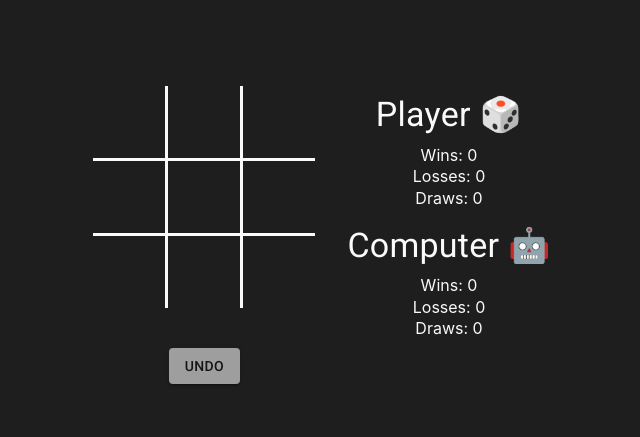
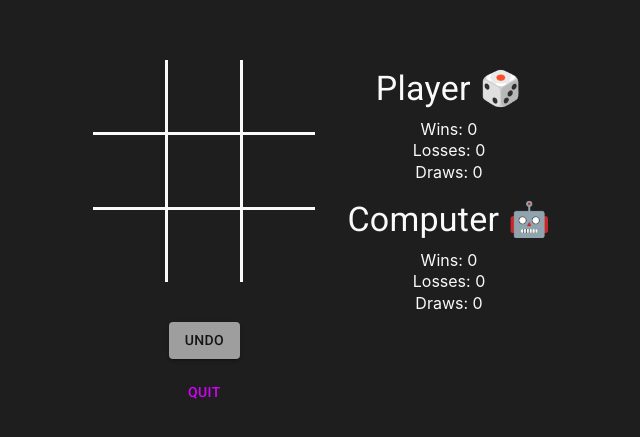
Before and after one commit to rndware/tic-tac-toe-react, a React (Create React App) app: page /game in a window 1280 px wide. Shown: the part 145-582 px from the top of the page, without its empty margins (318-958 px from the left). Built offline with nearby package versions, Linux system fonts and the light colour scheme; what react-slotify would draw is missing.

Commit message:
Add quit button and refactor sass

```diff
--- a/src/components/game-controls/GameControls.module.scss
+++ b/src/components/game-controls/GameControls.module.scss
@@ -1,3 +1,11 @@
+@import "../../themes/_variables.scss";
+
 .GameControls {
   padding: 40px 0;
+  display: inline-flex;
+  flex-direction: column;
+
+  button:last-of-type {
+    margin-top: $buttonSpacer;
+  }
 }
--- a/src/components/game-controls/GameControls.tsx
+++ b/src/components/game-controls/GameControls.tsx
@@ -7,6 +7,7 @@ import styles from "./GameControls.module.scss";
 interface GameControlProps {
   copy: I18nCopy;
   onUndo: (e: MouseEvent) => void;
+  onQuit: (e: MouseEvent) => void;
   disabled: boolean;
 }
 
@@ -19,6 +20,9 @@ const GameControls = (props: GameControlProps) => (
     >
       {props.copy.undo}
     </Button>
+    <Button onClick={props.onQuit} color="secondary" disabled={props.disabled}>
+      {props.copy.quit}
+    </Button>
   </div>
 );
 
--- a/src/components/game-over-banner/GameOverBanner.module.scss
+++ b/src/components/game-over-banner/GameOverBanner.module.scss
@@ -26,7 +26,7 @@
     flex-direction: column;
 
     button:last-of-type {
-      margin-top: 15px;
+      margin-top: $buttonSpacer;
     }
   }
 }
--- a/src/containers/GameControlsContainer.tsx
+++ b/src/containers/GameControlsContainer.tsx
@@ -1,12 +1,15 @@
 import React from "react";
+import { useNavigate } from "react-router-dom";
+import { useTranslation } from "react-i18next";
+
 import { useAppDispatch, useAppSelector } from "../app/hooks";
 import GameControls from "../components/game-controls";
 import { getGameMode } from "../reducers/GameSlice";
 import { undoInteraction } from "../reducers/GameSlice";
-import { useTranslation } from "react-i18next";
 import { Mode } from "../types/game";
 
 const GameControlsContainer = () => {
+  const navigate = useNavigate();
   const dispatch = useAppDispatch();
   const { t } = useTranslation();
 
@@ -14,6 +17,7 @@ const GameControlsContainer = () => {
     <GameControls
       copy={t("gamePage", { returnObjects: true })}
       onUndo={(_) => dispatch(undoInteraction())}
+      onQuit={() => navigate("/")}
       disabled={useAppSelector(getGameMode) === Mode.Ended}
     />
   );
--- a/src/pages/intro/Intro.module.scss
+++ b/src/pages/intro/Intro.module.scss
@@ -7,7 +7,7 @@
   flex-direction: column;
 
   a:last-of-type {
-    margin-top: 15px;
+    margin-top: $buttonSpacer;
   }
 }
 
--- a/src/themes/_variables.scss
+++ b/src/themes/_variables.scss
@@ -8,3 +8,4 @@ $colorPlayerBlue: blue;
 $gameTransitionSpeed: 2.5s;
 
 $spacingDefault: 20px;
+$buttonSpacer: 15px;
```
